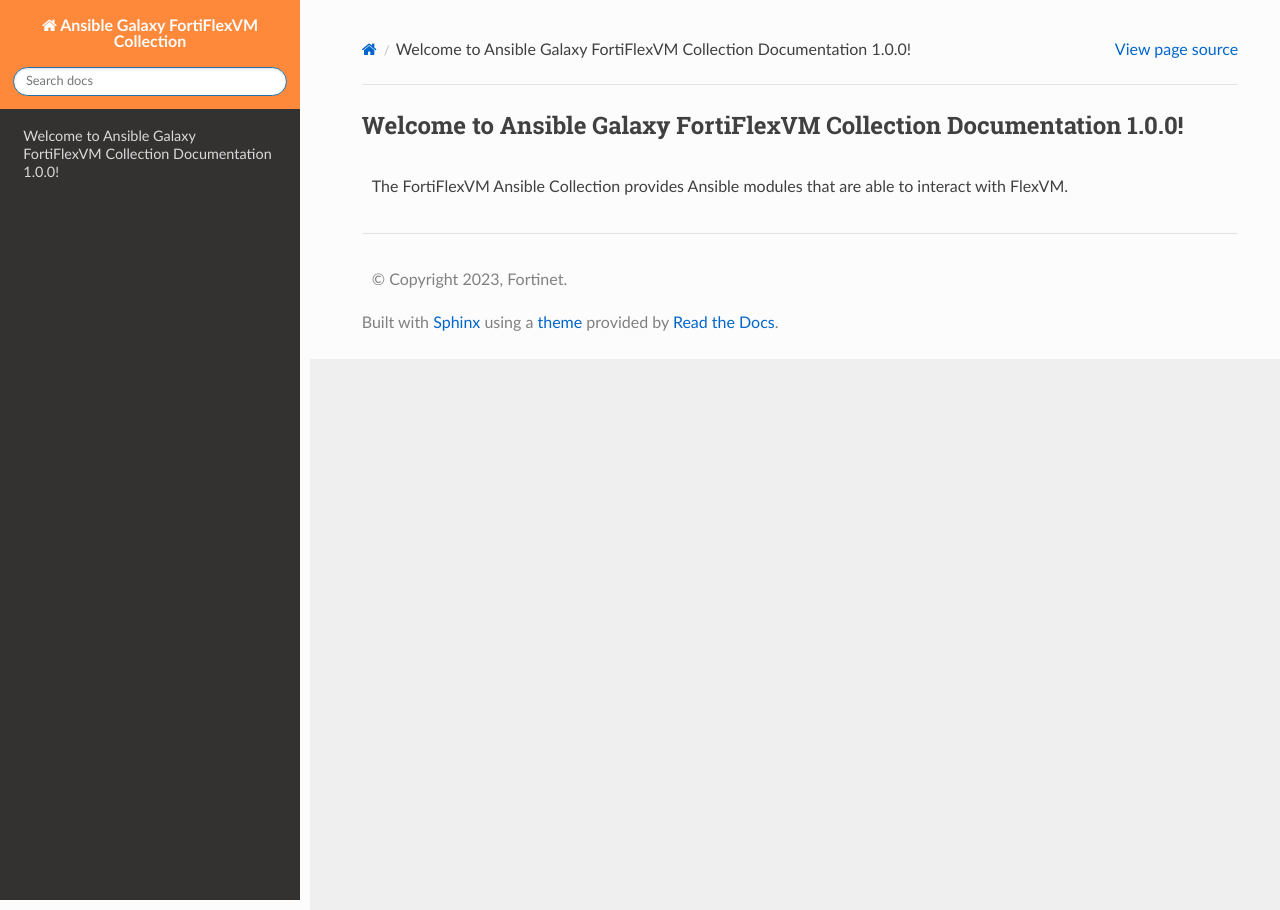
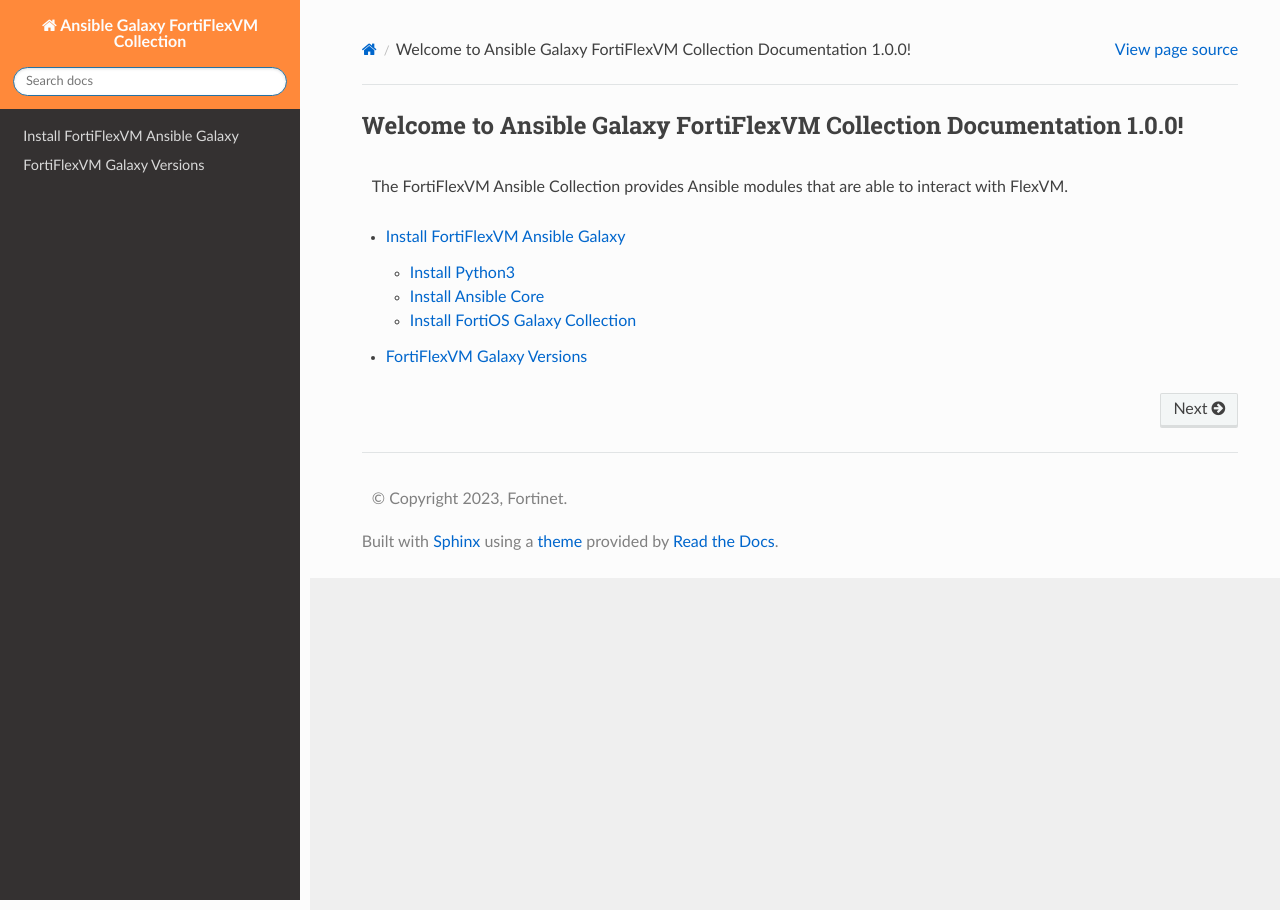
Before and after one commit to dux-fortinet/fortiflexvm-doc, a Sphinx documentation site: the page built from source/index.rst, in a window 1280 px wide. Built offline with Sphinx 7.4.7 and the Read the Docs theme 2.0.0, drawn with Linux system fonts in a browser that asks for light colours.

Commit message:
add install

```diff
--- a/source/index.rst
+++ b/source/index.rst
@@ -2,3 +2,9 @@
 ============================================================================
 
 The FortiFlexVM Ansible Collection provides Ansible modules that are able to interact with FlexVM.
+
+
+.. toctree::
+
+   install
+   version
--- /dev/null
+++ b/source/install.rst
@@ -0,0 +1,34 @@
+Install FortiFlexVM Ansible Galaxy
+======================================
+
+This document explains how to install the FortiFlexVM Ansible Galaxy
+Collection.
+
+--------------
+
+Install Python3
+~~~~~~~~~~~~~~~
+
+-  Follow steps in https://www.python.org/ to install Python3 on your
+   host.
+
+Install Ansible Core
+~~~~~~~~~~~~~~~~~~~~
+
+-  Follow instructions in
+   https://docs.ansible.com/ansible/latest/installation_guide/intro_installation.html
+   to install Ansible
+-  The Ansible core version requirement: >= 2.9.0
+
+Install FortiOS Galaxy Collection
+~~~~~~~~~~~~~~~~~~~~~~~~~~~~~~~~~
+
+The FortiFlexVM Ansible Galaxy supports multilple FortiFlexVM major releases,
+you can install the latest collection by default via command
+``ansible-galaxy collection install fortinet.fortiflexvm``. you can also
+choose another galaxy version to match your FortiFlexVM device.
+
+Please see the `versionig notes` for more recently released collections
+and install the ones which are marked ``latest`` for your devices.
+
+.. _versioning notes: version.html
--- /dev/null
+++ b/source/version.rst
@@ -0,0 +1,12 @@
+FortiFlexVM Galaxy Versions
+====================================
+
++---------------------+----------------+------------------------------------------------------------------+
+| Galaxy Version      | Release date   | Path to Install                                                  |
++=====================+================+==================================================================+
+| 1.0.0 ``latest``    | 2023/04/18     | ``ansible-galaxy collection install fortinet.fortiflexvm:1.0.0`` |
++---------------------+----------------+------------------------------------------------------------------+
+
+**Note**: Use ``-f`` option (i.e.
+``ansible-galaxy collection install -f fortinet.fortiflexvm:x.x.x``) to
+renew your existing local installation.
```
